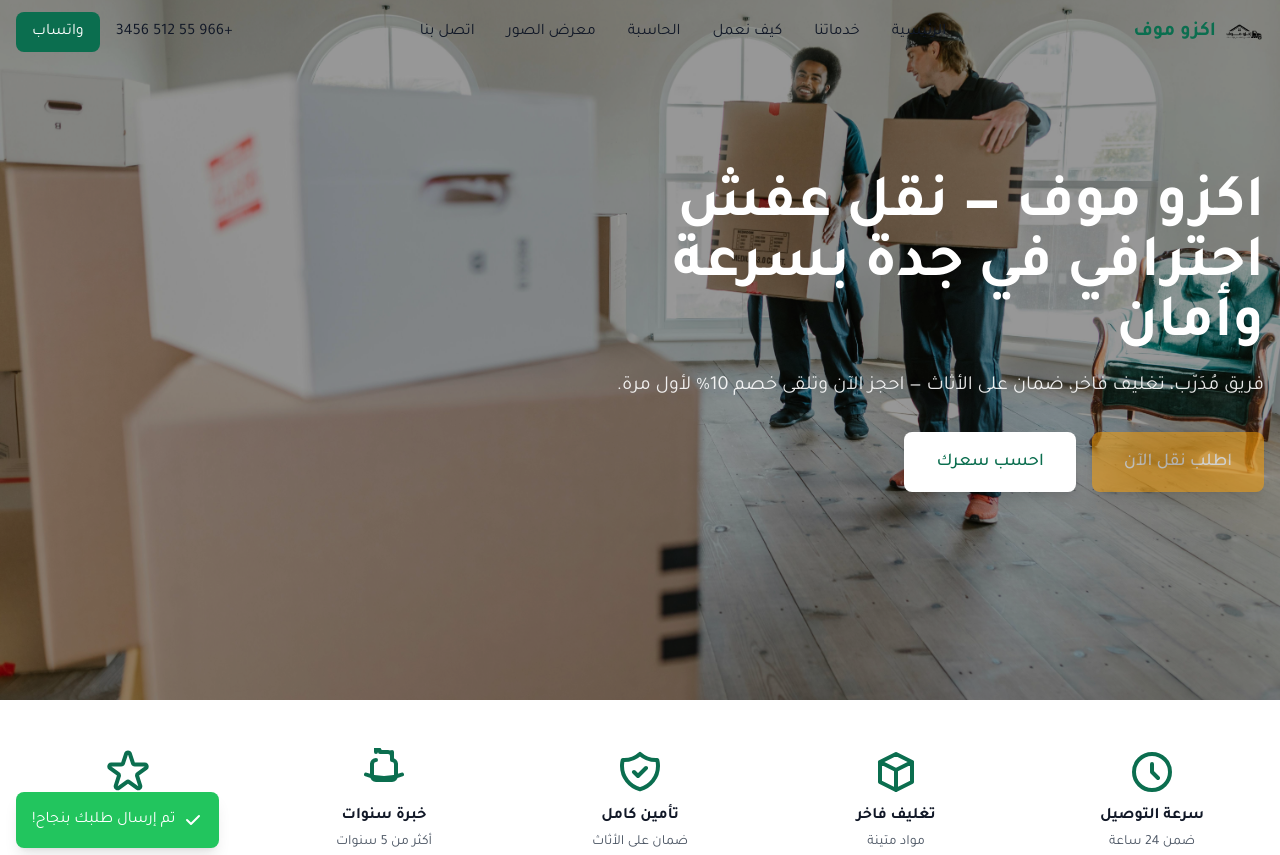
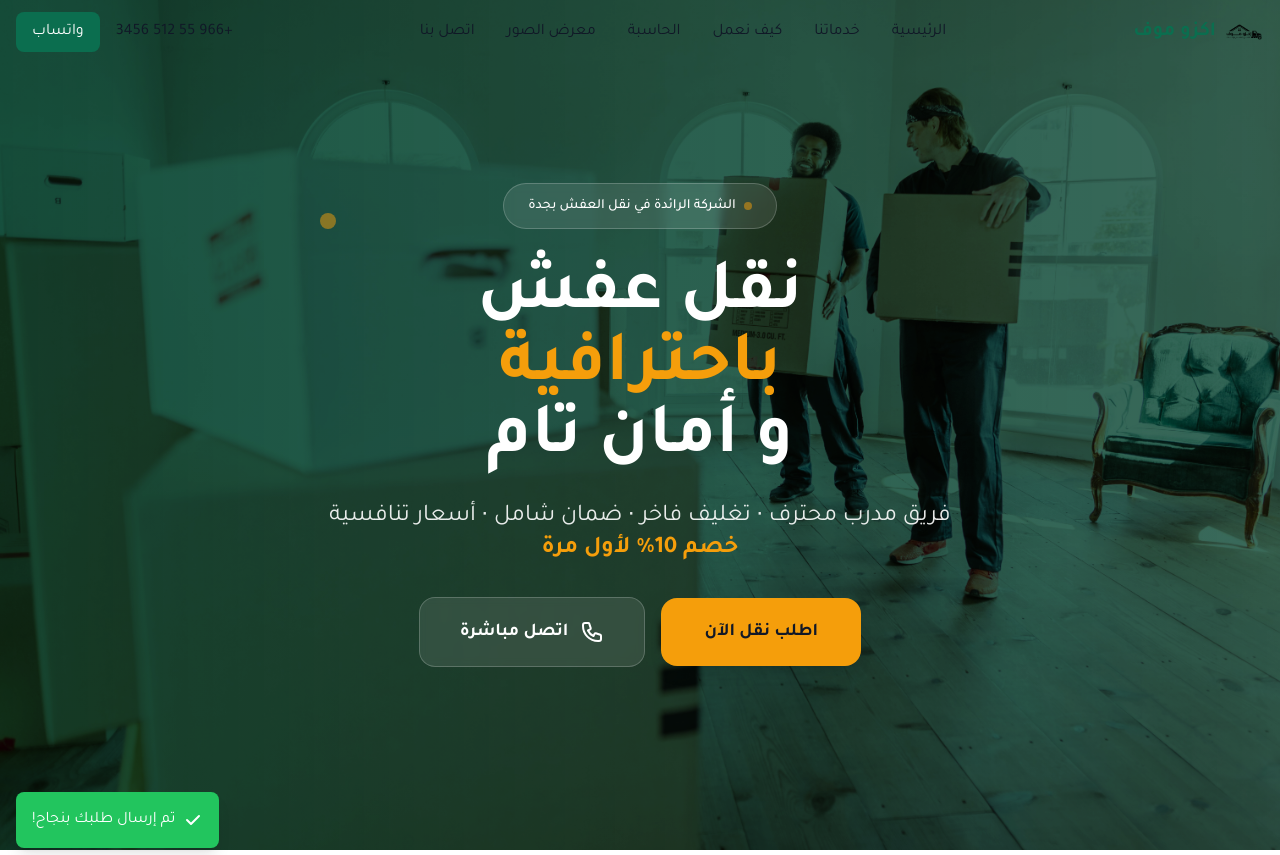
Before and after one commit to MichealSoliman/Exo-Move, a plain HTML site: page index.html in a window 1280 px wide. Shown: the top 855 px of the page. Drawn offline with nearby package versions, Linux system fonts and the light colour scheme.

Commit message:
change hero section

```diff
--- a/index.html
+++ b/index.html
@@ -230,34 +230,147 @@
         </div>
     </header>
 
-    <!-- Hero Section -->
-    <section id="home" class="pt-20 relative overflow-hidden h-[700px]">
-        <!-- Background Image/Video -->
+ <!-- Hero Section - Professional -->
+<section id="home" class="relative h-[850PX] flex items-center justify-center overflow-hidden">
+    <!-- Background with Gradient Overlay -->
     <div class="absolute inset-0 z-0">
         <img src="./asstes/img/pexels-rdne-7464687.jpg" alt="فريق اكزو موف ينقل العفش في جدة" class="w-full h-full object-cover">
-            <div class="absolute inset-0 bg-black bg-opacity-40"></div>
+        <div class="absolute inset-0 bg-gradient-to-r from-primary/90 to-primary/70 mix-blend-multiply"></div>
+        <div class="absolute inset-0 bg-black/30"></div>
     </div>
 
-        <!-- Hero Content -->
-        <div class="container mx-auto px-4 py-24 relative z-10">
-            <div class="max-w-2xl animate-enter">
-                <h1 class="text-4xl md:text-5xl lg:text-6xl font-bold text-white mb-4 animate-fade-up">
-                    اكزو موف — نقل عفش احترافي في جدة بسرعة وأمان
+    <!-- Animated Background Elements -->
+    <div class="absolute inset-0 z-0 overflow-hidden">
+        <div class="absolute top-1/4 left-1/4 w-4 h-4 bg-secondary rounded-full animate-pulse"></div>
+        <div class="absolute top-3/4 right-1/3 w-6 h-6 bg-white/20 rounded-full animate-bounce"></div>
+        <div class="absolute bottom-1/3 left-1/3 w-3 h-3 bg-secondary/50 rounded-full animate-ping"></div>
+    </div>
+
+    <!-- Main Content -->
+    <div class="container mx-auto px-4 relative z-10">
+        <div class="max-w-4xl mx-auto text-center">
+            <!-- Badge -->
+            <div class="inline-flex items-center gap-2 bg-white/10 backdrop-blur-sm border border-white/20 rounded-full px-6 py-3 mb-8 animate-fade-down">
+                <div class="w-2 h-2 bg-secondary rounded-full animate-pulse"></div>
+                <span class="text-white font-medium text-sm">الشركة الرائدة في نقل العفش بجدة</span>
+            </div>
+
+            <!-- Main Heading -->
+            <h1 class="text-5xl md:text-6xl lg:text-7xl font-bold text-white mb-6 leading-tight animate-fade-up">
+                <span class="block">نقل عفش</span>
+                <span class="block text-secondary">باحترافية</span>
+                <span class="block">و أمان تام</span>
             </h1>
-                <p class="text-xl text-white mb-8 opacity-90 animate-fade-up animation-delay-300">
-                    فريق مُدَرّب، تغليف فاخر، ضمان على الأثاث — احجز الآن وتلقى خصم 10% لأول مرة.
+
+            <!-- Subtitle -->
+            <p class="text-xl md:text-2xl text-white/90 mb-8 leading-relaxed max-w-3xl mx-auto animate-fade-up animate-delay-200">
+                فريق مدرب محترف ∙ تغليف فاخر ∙ ضمان شامل ∙ أسعار تنافسية
+                <br>
+                <span class="text-secondary font-semibold">خصم 10% لأول مرة</span>
             </p>
-                <div class="flex flex-col sm:flex-row gap-4 animate-fade-up animation-delay-500">
-                    <a href="#contact" class="bg-secondary text-white px-8 py-4 rounded-lg text-lg font-medium hover:bg-amber-600 transition-colors text-center shadow-lg animate-pulse-slow">
-                        اطلب نقل الآن
+
+
+
+            <!-- CTA Buttons -->
+            <div class="flex flex-col sm:flex-row gap-4 justify-center items-center animate-fade-up animate-delay-400">
+                <a href="#contact" class="group relative bg-secondary text-dark px-10 py-5 rounded-2xl font-bold text-lg hover:bg-amber-500 transition-all duration-300 transform hover:-translate-y-1 hover:shadow-2xl shadow-lg min-w-[200px] text-center">
+                    <span class="relative z-10">اطلب نقل الآن</span>
+                    <div class="absolute inset-0 bg-gradient-to-r from-amber-400 to-secondary rounded-2xl opacity-0 group-hover:opacity-100 transition-opacity duration-300"></div>
                 </a>
-                    <button id="pricing-calculator-btn" class="bg-white text-primary px-8 py-4 rounded-lg text-lg font-medium hover:bg-gray-100 transition-colors text-center shadow-lg">
-                        احسب سعرك
-                    </button>
+
+                <a href="tel:+966555123456" class="group bg-white/10 backdrop-blur-sm border border-white/20 text-white px-10 py-5 rounded-2xl font-bold text-lg hover:bg-white/20 transition-all duration-300 transform hover:-translate-y-1 hover:shadow-xl min-w-[200px] text-center">
+                    <div class="flex items-center justify-center gap-3">
+                        <svg class="w-6 h-6 group-hover:scale-110 transition-transform" fill="none" stroke="currentColor" viewBox="0 0 24 24">
+                            <path stroke-linecap="round" stroke-linejoin="round" stroke-width="2" d="M3 5a2 2 0 012-2h3.28a1 1 0 01.948.684l1.498 4.493a1 1 0 01-.502 1.21l-2.257 1.13a11.042 11.042 0 005.516 5.516l1.13-2.257a1 1 0 011.21-.502l4.493 1.498a1 1 0 01.684.949V19a2 2 0 01-2 2h-1C9.716 21 3 14.284 3 6V5z"/>
+                        </svg>
+                        اتصل مباشرة
+                    </div>
+                </a>
+            </div>
+
+
         </div>
     </div>
-        </div>
+
+
 </section>
+
+<style>
+.animate-fade-down {
+    animation: fadeDown 0.6s ease-out;
+}
+
+.animate-fade-up {
+    animation: fadeUp 0.6s ease-out;
+}
+
+.animate-delay-200 {
+    animation-delay: 0.2s;
+}
+
+.animate-delay-300 {
+    animation-delay: 0.3s;
+}
+
+.animate-delay-400 {
+    animation-delay: 0.4s;
+}
+
+.animate-delay-500 {
+    animation-delay: 0.5s;
+}
+
+@keyframes fadeDown {
+    from {
+        opacity: 0;
+        transform: translateY(-30px);
+    }
+    to {
+        opacity: 1;
+        transform: translateY(0);
+    }
+}
+
+@keyframes fadeUp {
+    from {
+        opacity: 0;
+        transform: translateY(30px);
+    }
+    to {
+        opacity: 1;
+        transform: translateY(0);
+    }
+}
+
+/* Smooth scrolling */
+html {
+    scroll-behavior: smooth;
+}
+</style>
+
+<script>
+// Add intersection observer for animations
+document.addEventListener('DOMContentLoaded', function() {
+    const observerOptions = {
+        threshold: 0.1,
+        rootMargin: '0px 0px -50px 0px'
+    };
+
+    const observer = new IntersectionObserver(function(entries) {
+        entries.forEach(entry => {
+            if (entry.isIntersecting) {
+                entry.target.style.animationPlayState = 'running';
+            }
+        });
+    }, observerOptions);
+
+    // Observe animated elements
+    document.querySelectorAll('[class*="animate-"]').forEach(el => {
+        el.style.animationPlayState = 'paused';
+        observer.observe(el);
+    });
+});
+</script>
 
     <!-- Trust Bar / Features -->
     <section class="bg-white py-12 shadow-sm">
```
Lines whose indentation alone changed are shown as unchanged.
